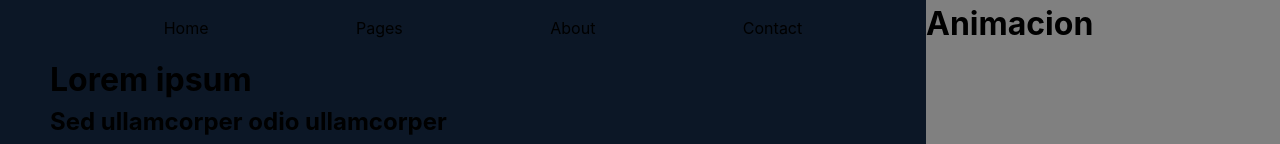
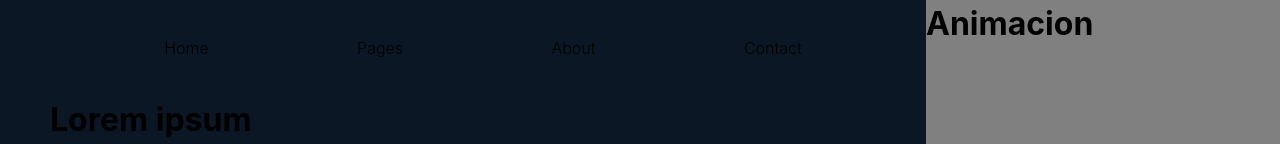
Before and after one commit to camilo9497/camilo_aguilera_prueba_frontend, a React (Vite) app: page / in a window 1280 px wide. Shown: the top 144 px of the page. Built offline with nearby package versions, Linux system fonts and the light colour scheme.

Commit message:
create modal in itemMenu

```diff
--- a/src/components/Header/index.tsx
+++ b/src/components/Header/index.tsx
@@ -5,16 +5,21 @@ const Header = () => {
     <nav className={styles.containerMenu}>
       <ul className={styles.listMenu}>
         <li className={styles.itemMenu}>
-          <p>Home</p>
+          <p className={styles.textItemMenu}>Home</p>
         </li>
         <li className={styles.itemMenu}>
-          <p>Pages</p>
+          <p className={styles.textItemMenu}>Pages</p>
+          <div className={styles.modalItemMenu}>
+            <p>Page 1</p>
+            <p>Page 2</p>
+            <p>Page 3</p>
+          </div>
         </li>
         <li className={styles.itemMenu}>
-          <p>About</p>
+          <p className={styles.textItemMenu}>About</p>
         </li>
         <li className={styles.itemMenu}>
-          <p>Contact</p>
+          <p className={styles.textItemMenu}>Contact</p>
         </li>
       </ul>
     </nav>
--- a/src/components/Header/styles.module.css
+++ b/src/components/Header/styles.module.css
@@ -11,4 +11,26 @@
 }
 .itemMenu {
   list-style: none;
+  font-weight: 300;
+  position: relative;
+  padding: 20px;
 }
+.itemMenu:hover .modalItemMenu{
+  display: initial;
+
+}
+.textItemMenu:hover {
+  font-weight: 500;
+}
+
+.modalItemMenu {
+  display: none;
+  position: absolute;
+  bottom: -80px;
+  background-color: var(--secondaryBlue);
+  padding: 10px;
+  width: 120px;
+  left: 0px;
+  right: 0px;
+  border-radius: 5px;
+}
```
